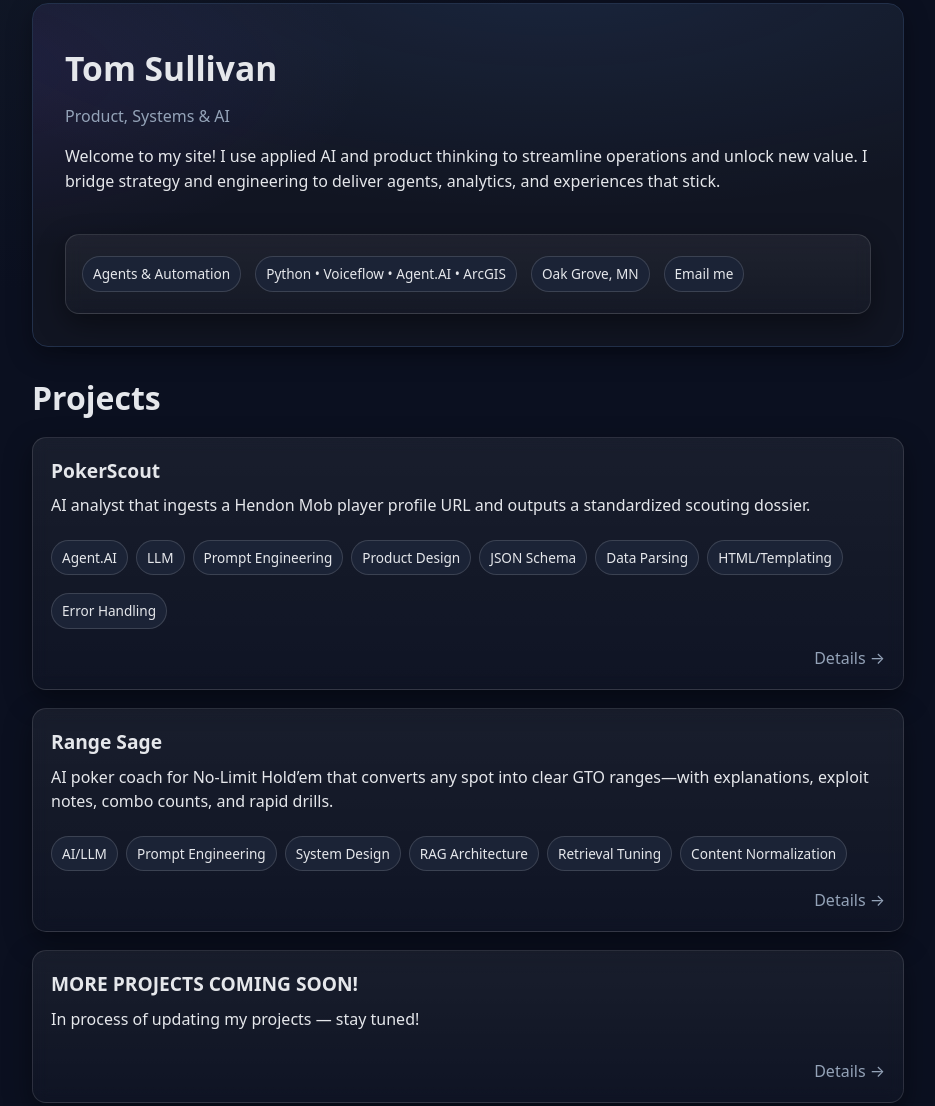
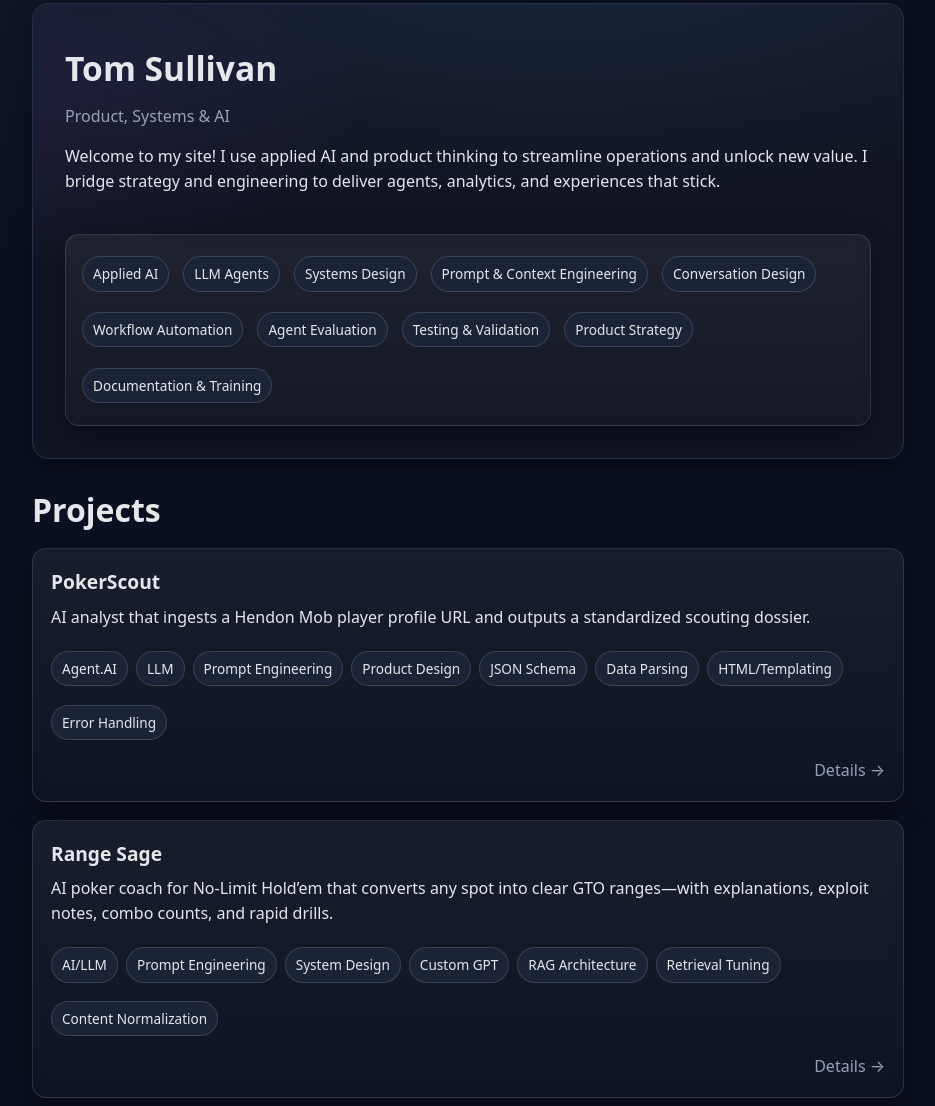
Before and after one commit to tomsullivan79/portfolio, an Astro site: page / in a window 1280 px wide. Shown: the part 108-1214 px from the top of the page, without its empty margins (172-1107 px from the left). Built offline with nearby package versions, Linux system fonts and the light colour scheme; Astro itself is replaced by a stand-in of ours; no server answers.

Commit message:
Updated chips on index page

```diff
--- a/src/pages/index.astro
+++ b/src/pages/index.astro
@@ -28,7 +28,7 @@
     title: "Range Sage",
     summary:
       "AI poker coach for No-Limit Hold’em that converts any spot into clear GTO ranges—with explanations, exploit notes, combo counts, and rapid drills.",
-    tags: ["AI/LLM", "Prompt Engineering", "System Design", "RAG Architecture", "Retrieval Tuning", "Content Normalization"],
+    tags: ["AI/LLM", "Prompt Engineering", "System Design", "Custom GPT", "RAG Architecture", "Retrieval Tuning", "Content Normalization"],
     href: "/projects/rangesage",
   },
 
@@ -70,10 +70,7 @@
 
     <div class="glass" style="padding:16px">
       <ul class="meta">
-        <li class="chip">Agents & Automation</li>
-        <li class="chip">Python • Voiceflow • Agent.AI • ArcGIS</li>
-        <li class="chip">Oak Grove, MN</li>
-        <li class="chip"><a href={`mailto:${site.email}`}>Email me</a></li>
+        <li class="chip">Applied AI</li> <li class="chip">LLM Agents</li> <li class="chip">Systems Design</li> <li class="chip">Prompt &amp; Context Engineering</li> <li class="chip">Conversation Design</li> <li class="chip">Workflow Automation</li> <li class="chip">Agent Evaluation</li> <li class="chip">Testing &amp; Validation</li> <li class="chip">Product Strategy</li> <li class="chip">Documentation &amp; Training</li>
       </ul>
     </div>
   </section>
```
